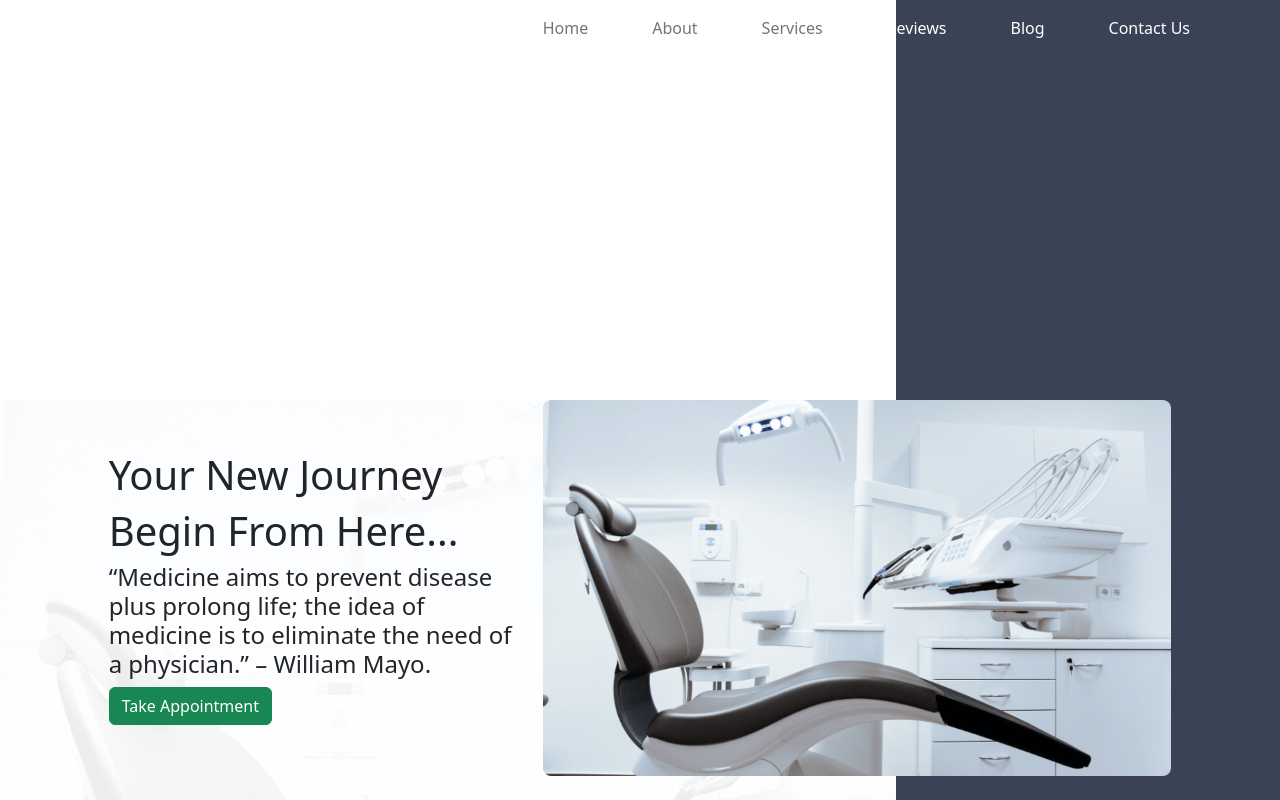
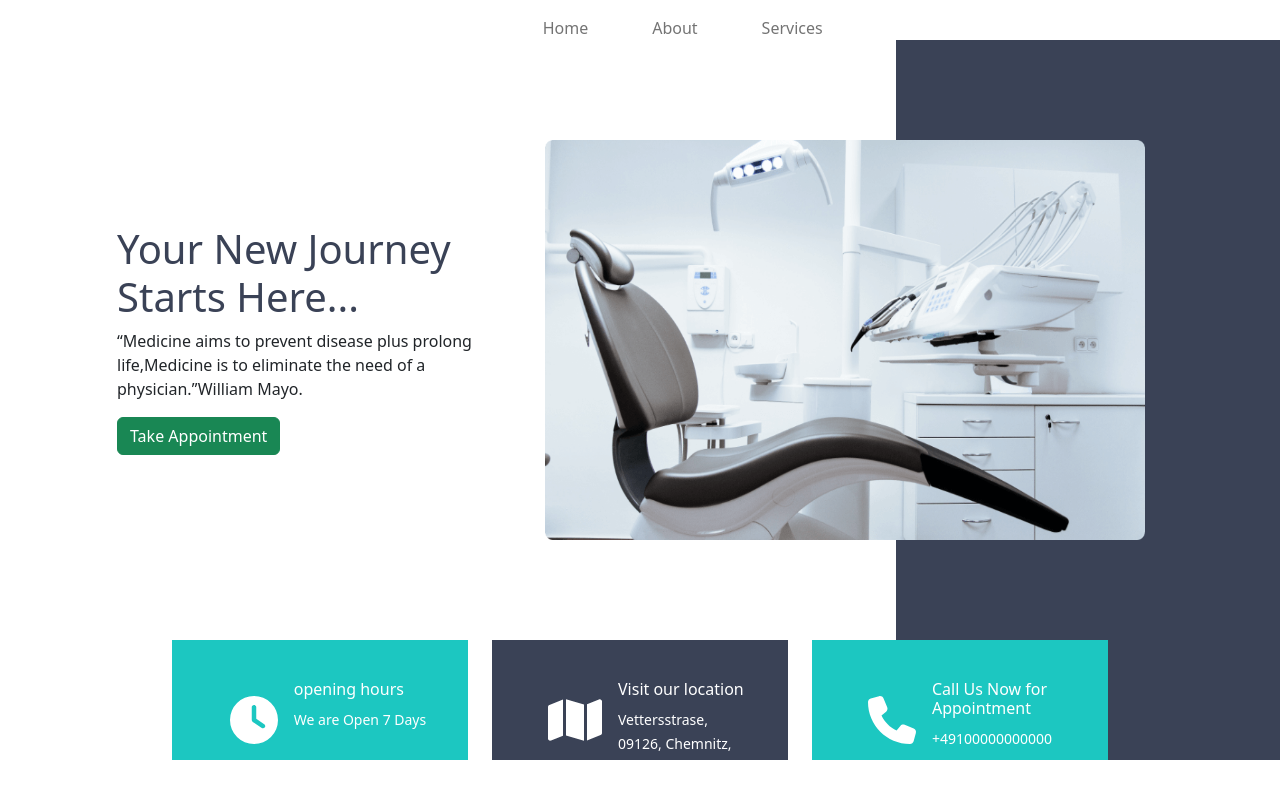
Before and after one commit to Shariful4447/dentals-doctor-website, a React (Vite) app: page / in a window 1280 px wide. Built offline with nearby package versions, Linux system fonts and the light colour scheme.

Commit message:
Homepage Design done

```diff
--- a/package.json
+++ b/package.json
@@ -9,6 +9,10 @@
     "preview": "vite preview"
   },
   "dependencies": {
+    "@fortawesome/fontawesome-svg-core": "^6.4.0",
+    "@fortawesome/free-regular-svg-icons": "^6.4.0",
+    "@fortawesome/free-solid-svg-icons": "^6.4.0",
+    "@fortawesome/react-fontawesome": "^0.2.0",
     "bootstrap": "^5.2.3",
     "react": "^18.2.0",
     "react-bootstrap": "^2.7.4",
--- a/src/Components/Header/Header.css
+++ /dev/null
@@ -1,16 +0,0 @@
-.header-container {
-    height:800px;
-   position:fixed;
-   background-image:url('../../assets/bg.png') ;
-    background-size: cover;
-}
-.header-container::after{
-    height:800px;
-    content:' ';
-    position: fixed;
-    top: 0;
-    width: 30%;
-    right: 0;
-    background-color: #3A4256;
-    z-index: -50;
-}
--- a/src/Components/HeaderMain/HeaderMain.jsx
+++ /dev/null
@@ -1,23 +0,0 @@
-import React from 'react';
-import chair from '../../assets/chair.png'
-import Button from 'react-bootstrap/Button';
-
-const HeaderMain = () => {
-    return (
-        <main className='row d-flex align-items-center'>
-            <div className="col-md-4 offset-md-1">
-                <h1>Your New Journey</h1>
-                <h1>Begin From Here...</h1>
-                <h4>“Medicine aims to prevent disease plus prolong life; the idea of medicine is to eliminate the need of a physician.” – William Mayo.</h4>
-                <Button variant="success">Take Appointment</Button>
-
-            </div>
-            <div className="col-md-6">
-                <img src={chair} className='img-fluid' alt="" />
-            </div>
-
-        </main>
-    );
-};
-
-export default HeaderMain;
--- /dev/null
+++ b/src/Components/Home/Buisnessinfo/BuisnessInfo.jsx
@@ -0,0 +1,38 @@
+import React from 'react';
+import InfoCard from '../InfoCard/InfoCard';
+
+import { faClock, faMap, faPhone } from '@fortawesome/free-solid-svg-icons'
+const infosData=[
+    {title :'opening hours',
+    description: 'We are Open 7 Days',
+    icon: faClock,
+    background:'primary'
+    },
+    {
+        title :'Visit our location',
+        description: 'Vettersstrase, 09126, Chemnitz, Germany',
+        icon: faMap,
+        background:'dark'
+    },
+    {
+        title :'Call Us Now for Appointment',
+        description: '+49100000000000',
+        icon: faPhone,
+        background:'primary'
+    }
+
+]
+
+const BuisnessInfo = () => {
+    return (
+       <section className='d-flex justify-content-center' >
+            <div className='w-75 row'>
+                {
+                    infosData.map((info) =><InfoCard info={info}></InfoCard>)
+                }
+            </div>
+       </section>
+    );
+};
+
+export default BuisnessInfo;
--- /dev/null
+++ b/src/Components/Home/Header/Header.css
@@ -0,0 +1,30 @@
+.header-container {
+    height: 720px;
+    background: linear-gradient(
+        to left,
+        #3A4256 0%,
+        #3A4256 30%,
+        white 30%,
+        white 40%
+    );
+
+
+
+
+    /* position:relative;
+    background-image:url('../../../assets/bg.png') ;
+    background-size: cover; */
+    /* background-repeat: no-repeat;
+    background-attachment: fixed;
+    width: 100%;
+    background-position: center; */
+
+
+}
+
+/* .header-container img{
+
+    height:800px;
+    width:60%;
+}
+    */
--- a/src/Components/Header/Header.jsx
+++ b/src/Components/Home/Header/Header.jsx
@@ -2,12 +2,19 @@ import React from 'react';
 import TopBar from '../TopBar/TopBar';
 import HeaderMain from '../HeaderMain/HeaderMain';
 import './Header.css';
+import BuisnessInfo from '../Buisnessinfo/BuisnessInfo';
+import bgImage from '../../../assets/bg.png';
+
 
 const Header = () => {
     return (
-        <div class='header-container'>
+        <div className='header-container'>
             <TopBar></TopBar>
             <HeaderMain></HeaderMain>
+            <BuisnessInfo></BuisnessInfo>
+
+
+
         </div>
     );
 };
--- /dev/null
+++ b/src/Components/Home/HeaderMain/HeaderMain.css
@@ -0,0 +1,10 @@
+.row{
+display: flex;
+  align-items: center;
+  justify-content: center;
+
+
+
+
+
+}
--- /dev/null
+++ b/src/Components/Home/HeaderMain/HeaderMain.jsx
@@ -0,0 +1,23 @@
+import React from 'react';
+import chair from '../../../assets/chair.png'
+import Button from 'react-bootstrap/Button';
+//import './HeaderMain.css';
+
+const HeaderMain = () => {
+    return (
+        <main style={{height: '600px',padding:'10px'}} className='row d-flex align-items-center'>
+            <div className="col-md-4 offset-md-1">
+                <h1 style={{color: '#3A4256' }}>Your New Journey <br/> Starts Here...</h1>
+                <p>“Medicine aims to prevent disease plus prolong life,Medicine is to eliminate the need of a physician.”William Mayo.</p>
+                <Button variant="success">Take Appointment</Button>
+
+            </div>
+            <div className="col-md-6">
+                <img style={{height:'400px', width:'600px'}} src={chair} alt=""/>
+            </div>
+
+        </main>
+    );
+};
+
+export default HeaderMain;
--- a/src/Components/Home/Home.jsx
+++ b/src/Components/Home/Home.jsx
@@ -1,5 +1,5 @@
 import React from 'react';
-import Header from '../Header/Header';
+import Header from './Header/Header';
 
 const Home = () => {
     return (
--- /dev/null
+++ b/src/Components/Home/InfoCard/InfoCard.css
@@ -0,0 +1,14 @@
+.info-primary{
+   background-color: #1cc7c1;
+}
+.info-dark{
+    background-color: #3A4256;
+}
+.info-container{
+    height: 120px;
+    padding: 40px;
+
+}
+.info-icon{
+    font-size: 3em;
+}
--- /dev/null
+++ b/src/Components/Home/InfoCard/InfoCard.jsx
@@ -0,0 +1,21 @@
+import React from 'react';
+import { FontAwesomeIcon } from '@fortawesome/react-fontawesome'
+import './InfoCard.css'
+
+const InfoCard = ({info}) => {
+    return (
+        <div className='col-md-4 text-white'>
+            <div className={`d-flex justify-content-center info-container info-${info.background}`}>
+                <div className='p-3'>
+                <FontAwesomeIcon className='info-icon' icon={info.icon} />
+                </div>
+                <div>
+                    <h6>{info.title}</h6>
+                    <small>{info.description}</small>
+                </div>
+            </div>
+        </div>
+    );
+};
+
+export default InfoCard;
```
Also changed, not shown: src/Components/Home/TopBar/TopBar.jsx (renamed from src/Components/TopBar/TopBar.jsx), 1 other file (tests, documents, lock files or other folders).
